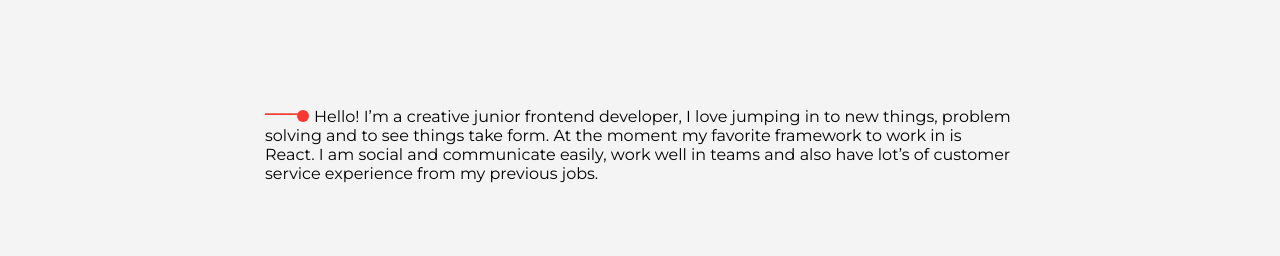
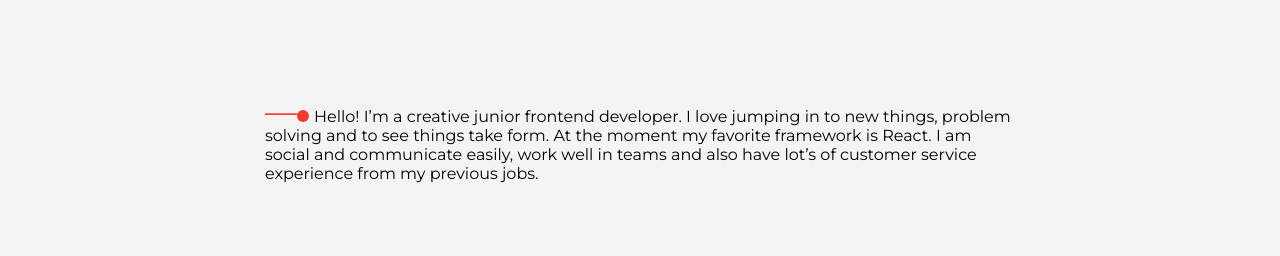
Before and after one commit to AnnaTerelius/Anna-Terelius-Portfolio, a plain HTML site: page index.html in a window 1280 px wide. Shown: the part 339-595 px from the top of the page. Drawn offline with Linux system fonts and the light colour scheme.

Commit message:
uppdated text

```diff
--- a/index.html
+++ b/index.html
@@ -42,7 +42,7 @@
         <!--Here goes the summary-->
         <div class = "summary">
             <div class="summaryBox">
-                <p tabindex="0" ><p><span class="line">____</span><span class="linecircle"></span>Hello! I’m a creative junior frontend developer, I love jumping in to new things, problem solving and to see things take form. At the moment my favorite framework to work in is React. I am social and communicate easily, work well in teams and also have lot’s of customer service experience from my previous jobs. </p>
+                <p tabindex="0" ><p><span class="line">____</span><span class="linecircle"></span>Hello! I’m a creative junior frontend developer. I love jumping in to new things, problem solving and to see things take form. At the moment my favorite framework is React. I am social and communicate easily, work well in teams and also have lot’s of customer service experience from my previous jobs. </p>
             </div>
         </div>
         <!--Here goes the tech section-->
```
